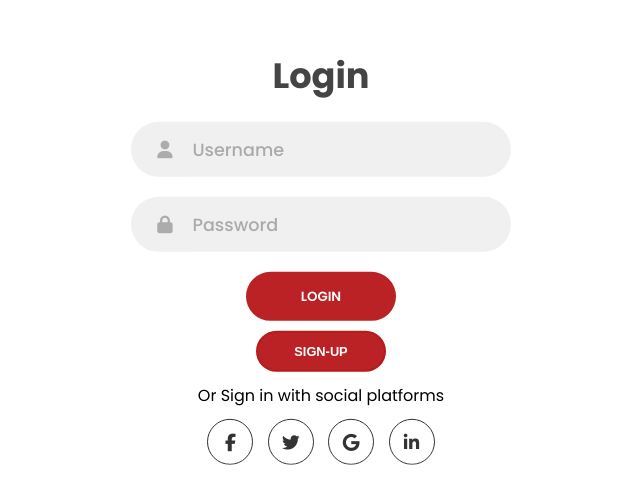
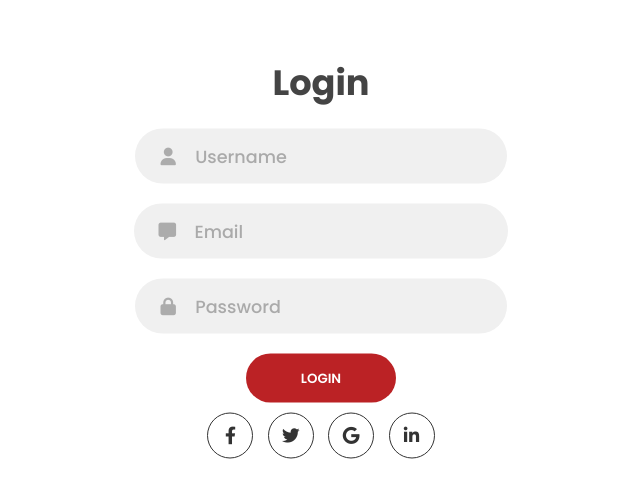
Before and after one commit to RaazKetan/Working-With-FireBase, a plain HTML site: page Login.html in a window 1280 px wide. Shown: the part 143-646 px from the top of the page, without its empty margins (319-959 px from the left). Drawn offline with Linux system fonts and the light colour scheme.

Commit message:
FrontEnd Changes

```diff
--- a/Login.html
+++ b/Login.html
@@ -4,10 +4,7 @@
     <meta charset="UTF-8">
     <meta http-equiv="X-UA-Compatible" content="IE=edge">
     <meta name="viewport" content="width=device-width, initial-scale=1.0">
-    <script
-    src="https://kit.fontawesome.com/64d58efce2.js"
-    crossorigin="anonymous"
-  ></script>
+   <link rel="stylesheet" href="https://cdnjs.cloudflare.com/ajax/libs/font-awesome/6.4.2/css/all.min.css">
     <title>Document</title>
     <style>
         @import url("https://fonts.googleapis.com/css2?family=Poppins:wght@200;300;400;500;600;700;800&display=swap");
@@ -54,8 +51,6 @@
           }
 
           .input-field {
-            max-width: 380px;
-            width: 100%;
             background-color: #f0f0f0;
             margin: 10px 0;
             height: 55px;
@@ -212,23 +207,23 @@
 </head>
 <body>
     <div class="container">
-    <div class="forms-container">
         <div class="signin-signup">
           <form action="#" class="sign-in-form">
             <h2 class="title">Login</h2>
             <div class="input-field">
               <i class="fas fa-user"></i>
-              <input type="text" placeholder="Username" />
+              <input type="text" name="username" placeholder="Username" />
+            </div>
+            <div class="input-field">
+              <i class="fas fa-message"></i>
+              <input type="password" name="email" placeholder="Email" />
             </div>
             <div class="input-field">
               <i class="fas fa-lock"></i>
-              <input type="password" placeholder="Password" />
+              <input type="password" name="password" placeholder="Password" />
             </div>
-            <input type="submit" value="Login" class="btn solid" />
-            <button class="btn transparent" id="sign-up-btn">
-             <a href="">Sign-Up</a>
-            </button>
-            <p class="social-text">Or Sign in with social platforms</p>
+            <input type="submit" id="saveData" name="login_submit" value="Login" class="btn solid" />
+          </form>
             <div class="social-media">
               <a href="#" class="social-icon">
                 <i class="fab fa-facebook-f"></i>
@@ -244,7 +239,6 @@
               </a>
             </div>
         </div>
-
         </div>
 
 </body>
```
